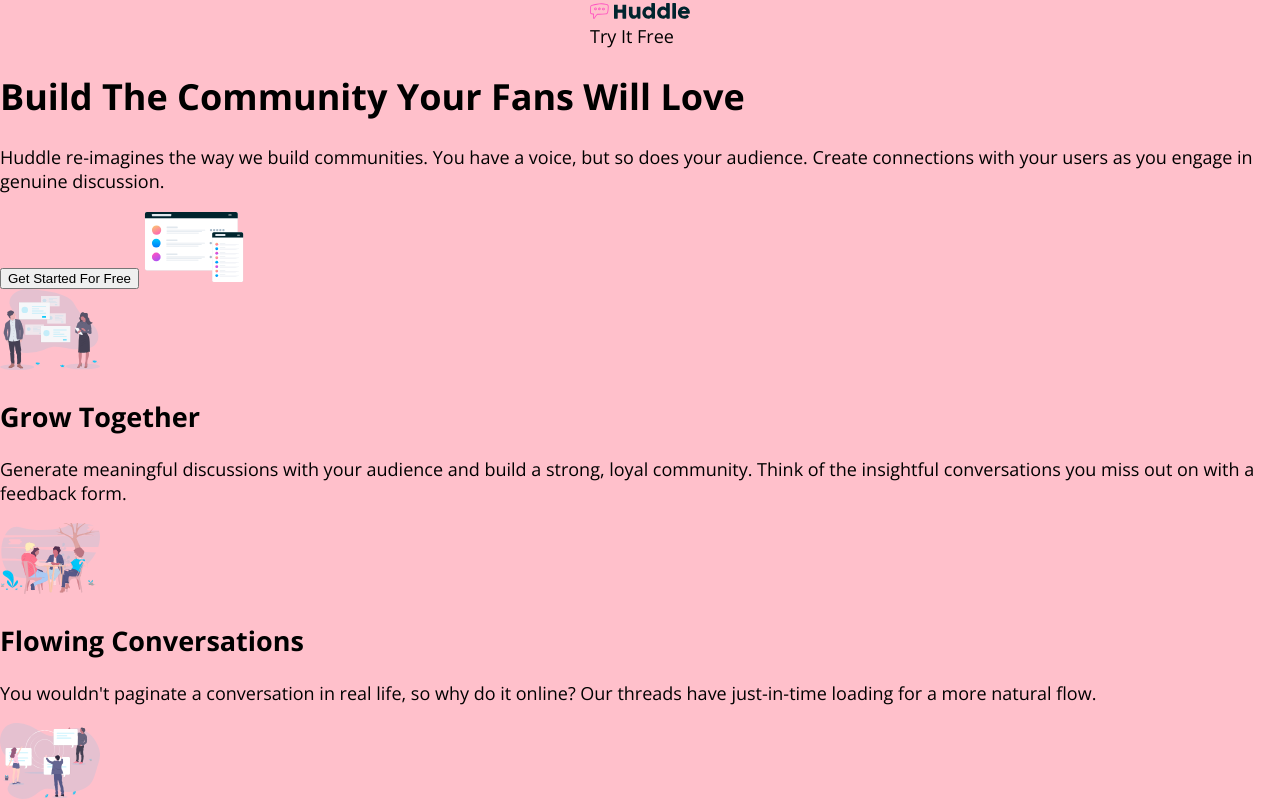
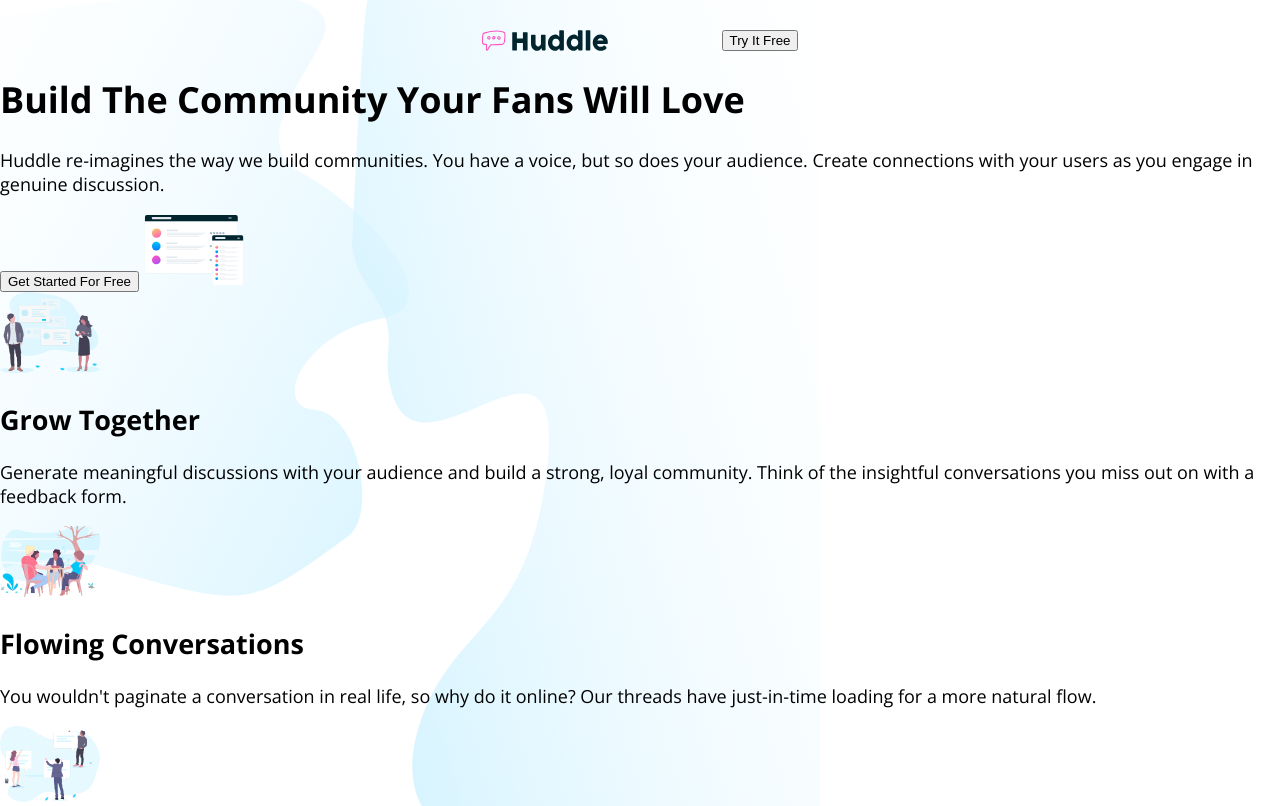
Before and after one commit to CrypticMango/huddle-landing-page-with-alternating-feature-blocks, a plain HTML site: page index.html in a window 1280 px wide. Shown: the top 806 px of the page. Drawn offline with nearby package versions, Linux system fonts and the light colour scheme.

Commit message:
styled nav and top logo

```diff
--- a/index.html
+++ b/index.html
@@ -45,7 +45,7 @@
 				alt="huddle-logo"
 				aria-label="logo"
 			/>
-			<header>Try It Free</header>
+			<button>Try It Free</button>
 		</nav>
 
 		<main>
@@ -191,7 +191,7 @@
 					href="https://www.frontendmentor.io?ref=challenge"
 					target="_blank"
 					>Frontend Mentor</a
-				>. Coded by <a href="#">Your Name Here</a>.
+				>. Coded by <a href="https://www.frontendmentor.io/profile/CrypticMango">Lisa.</a>
 			</p>
 		</footer>
 	</body>
--- a/style.css
+++ b/style.css
@@ -16,11 +16,25 @@ body {
     min-height: 100vh;
     font-size: 18px;
     font-family: 'Open Sans', sans-serif;
-    background-color: pink;
+    background-image: url(/images/bg-hero-mobile.svg);
+    background-repeat: no-repeat;
+    background-size: contain;
 }
 
 img {
     width: 100px;
+}
+
+nav {
+    margin-top: 30px;
+    display: flex;
+    flex-direction: row;
+    justify-content: space-between;
+}
+
+nav img {
+    width: 40%;
+    align-self: center;
 }
 
 .bottom-icon {
```
